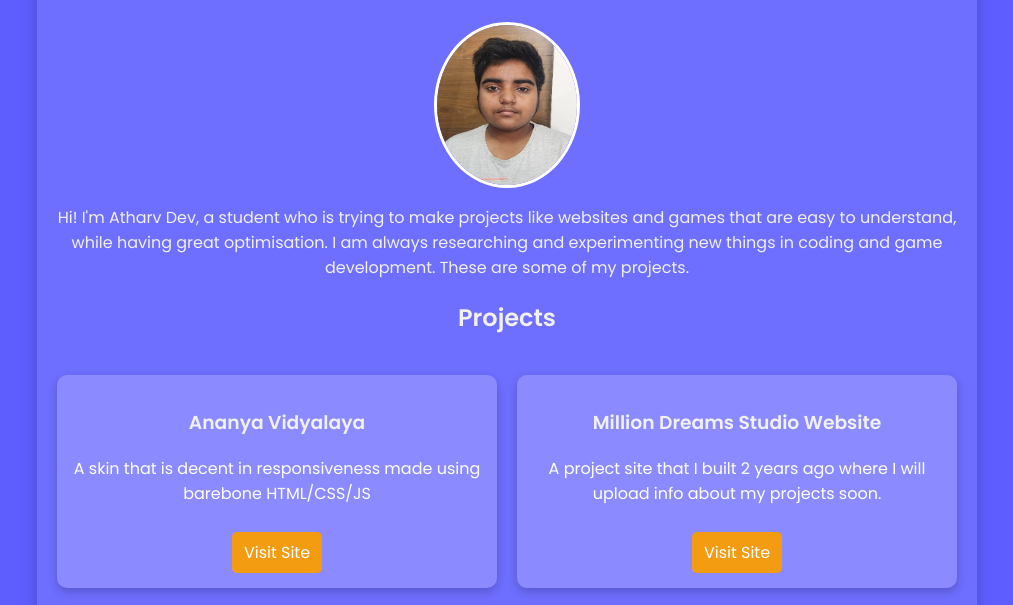
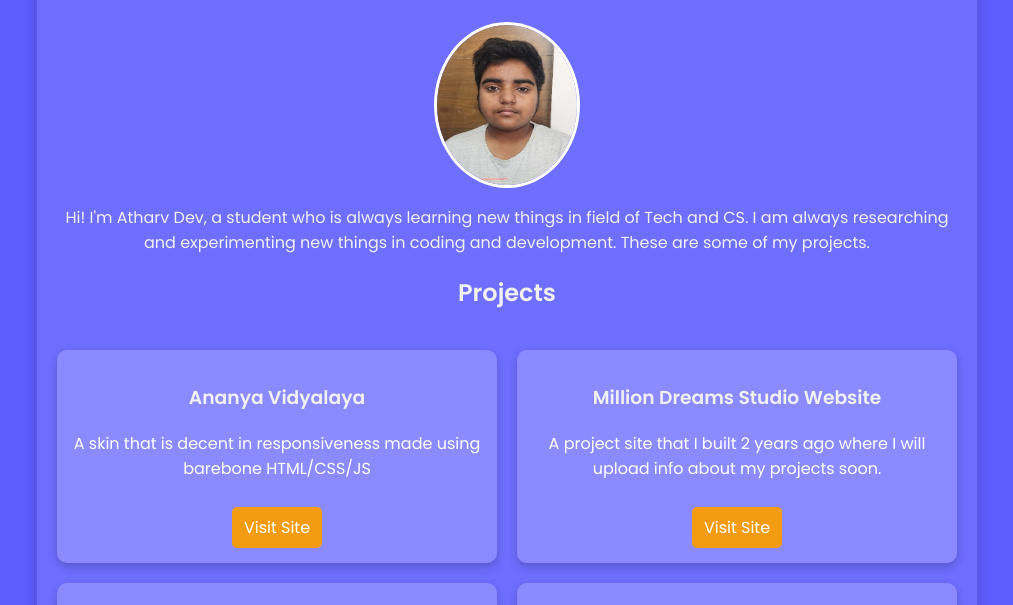
Before and after one commit to DAUDADA12/Portfolio, a plain HTML site: page index.html in a window 1280 px wide. Shown: the part 159-764 px from the top of the page, without its empty margins (133-1146 px from the left). Drawn offline with Linux system fonts and the light colour scheme.

Commit message:
Update index.html

```diff
--- a/index.html
+++ b/index.html
@@ -77,7 +77,7 @@
     <div class="container">
         <h1>Welcome to My Portfolio</h1>
         <img src="./Atharv photo.jpg" alt="Profile Picture" class="profile-img">
-        <p class="bio">Hi! I'm Atharv Dev, a student who is trying to make projects like websites and games that are easy to understand, while having great optimisation. I am always researching and experimenting new things in coding and game development. These are some of my projects.</p>
+        <p class="bio">Hi! I'm Atharv Dev, a student who is always learning new things in field of Tech and CS. I am always researching and experimenting new things in coding and development. These are some of my projects.</p>
 
         <h2>Projects</h2>
         <div class="projects">
```
